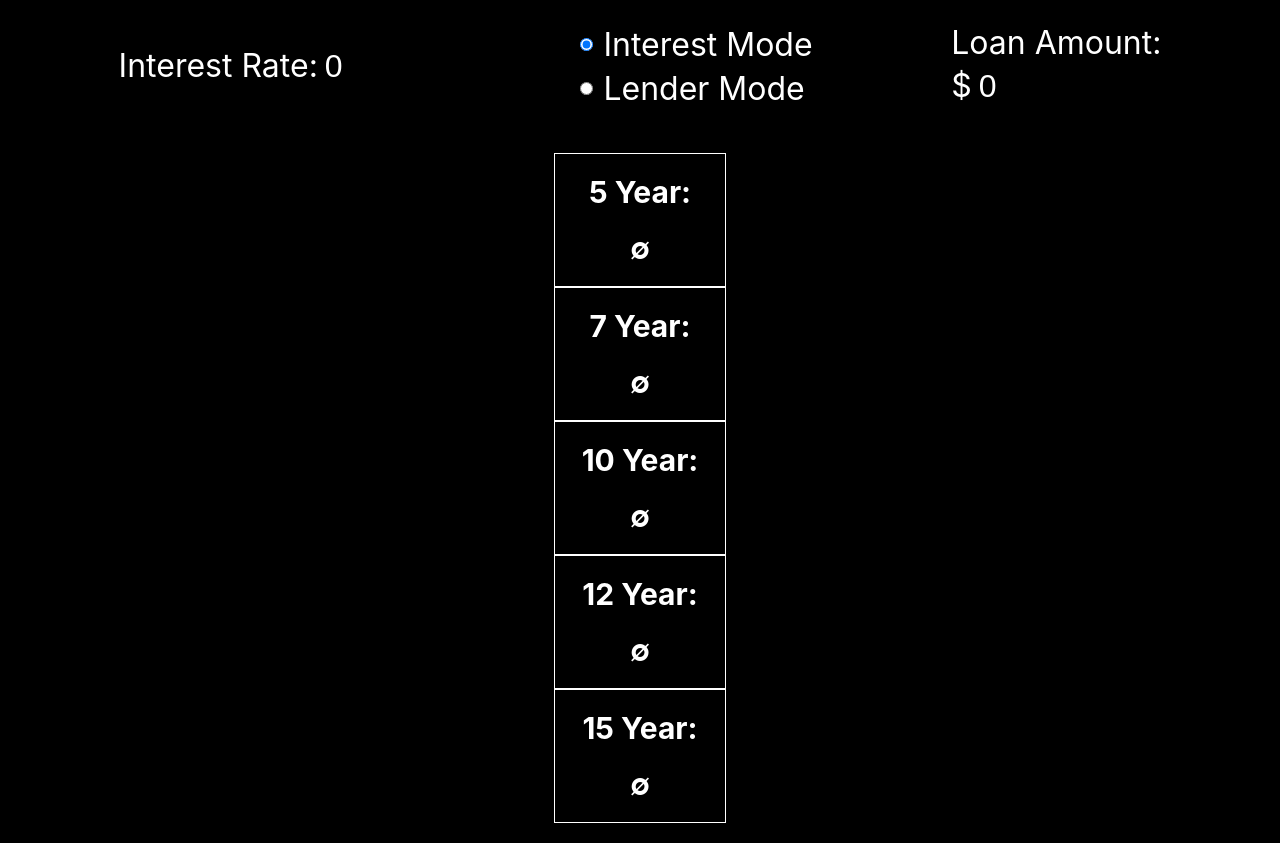
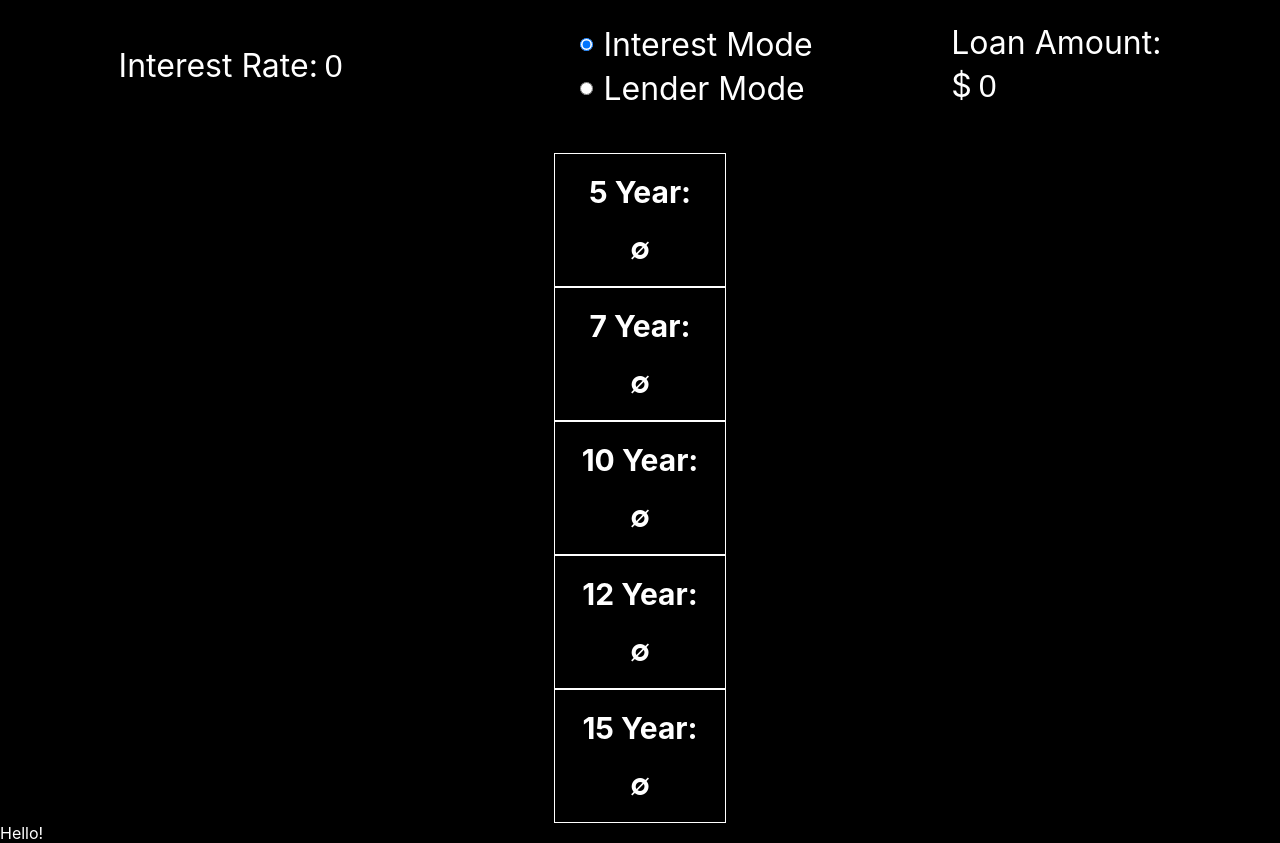
Before and after one commit to MrMicrowaveOven/esti-mate, a React (Create React App) app: page / in a window 1280 px wide. Built offline with nearby package versions, Linux system fonts and the light colour scheme.

Commit message:
Added NightModeSwitch.js

```diff
--- a/src/App.js
+++ b/src/App.js
@@ -1,19 +1,24 @@
-import './App.css';
-import Inputs from './Inputs.js';
-import Display from './Display.js';
-import { useEffect, useState } from 'react';
+import "./App.css";
+import Inputs from "./Inputs.js";
+import Display from "./Display.js";
+import NightModeSwitch from "./NightModeSwitch.js";
+import { useEffect, useState } from "react";
 
-const YEARS = [5, 7, 10, 12, 15]
+const YEARS = [5, 7, 10, 12, 15];
 
 const App = () => {
-  const [creditScore, setCreditScore] = useState(0)
-  const [loanAmount, setLoanAmount] = useState(0)
-  const [interestRate, setInterestRate] = useState(0)
-  const [mode, setMode] = useState(localStorage.getItem("mode") || "interest")
+  const [creditScore, setCreditScore] = useState(0);
+  const [loanAmount, setLoanAmount] = useState(0);
+  const [interestRate, setInterestRate] = useState(0);
+  const [mode, setMode] = useState(localStorage.getItem("mode") || "interest");
+  const [nightMode, setNightMode] = useState(
+    localStorage.getItem("nightMode" || false)
+  );
 
   useEffect(() => {
-    localStorage.setItem("mode", mode)
-  }, [mode])
+    localStorage.setItem("mode", mode);
+    localStorage.setItem("nightMode", nightMode);
+  }, [mode]);
 
   return (
     <div className="app">
@@ -23,7 +28,9 @@ const App = () => {
         loanAmount={loanAmount}
         onLoanAmountChange={(newLoanAmount) => setLoanAmount(newLoanAmount)}
         interestRate={interestRate}
-        onInterestRateChange={(newInterestRate) => setInterestRate(newInterestRate)}
+        onInterestRateChange={(newInterestRate) =>
+          setInterestRate(newInterestRate)
+        }
         mode={mode}
         onModeChange={(newMode) => setMode(newMode)}
       />
@@ -33,7 +40,11 @@ const App = () => {
         interestRate={interestRate}
         loanAmount={loanAmount}
       />
-      {mode === "lender" &&
+      <NightModeSwitch
+        nightMode={nightMode}
+        onNightModeChange={(newNightMode) => setNightMode(newNightMode)}
+      />
+      {mode === "lender" && (
         <div className="range-display">
           <a>Credit Score Ranges:</a>
           <a>300-449 → Range 5</a>
@@ -42,14 +53,16 @@ const App = () => {
           <a>700-799 → Range 2</a>
           <a>800-850 → Range 1</a>
         </div>
-      }
-      {mode === "lender" &&
+      )}
+      {mode === "lender" && (
         <div className="legal">
-          <a>All calculations are approximate. Not an endorsement of any lender.</a>
+          <a>
+            All calculations are approximate. Not an endorsement of any lender.
+          </a>
         </div>
-      }
+      )}
     </div>
   );
-}
+};
 
 export default App;
--- /dev/null
+++ b/src/NightModeSwitch.js
@@ -0,0 +1,7 @@
+import "./NightModeSwitch.css";
+
+const NightModeSwitch = () => {
+  return <div>Hello!</div>;
+};
+
+export default NightModeSwitch;
```
Also changed, not shown: src/NightModeSwitch.css (added). Lines whose indentation alone changed are shown as unchanged.
